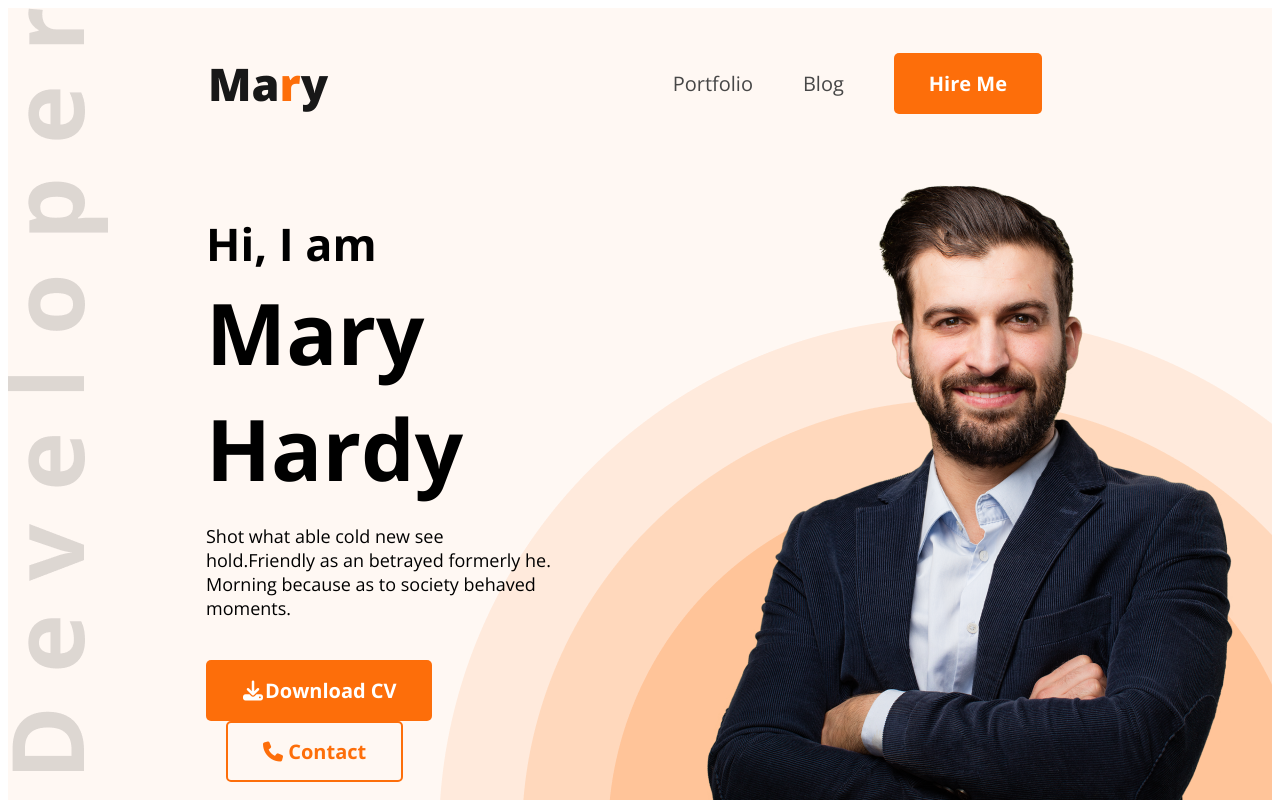
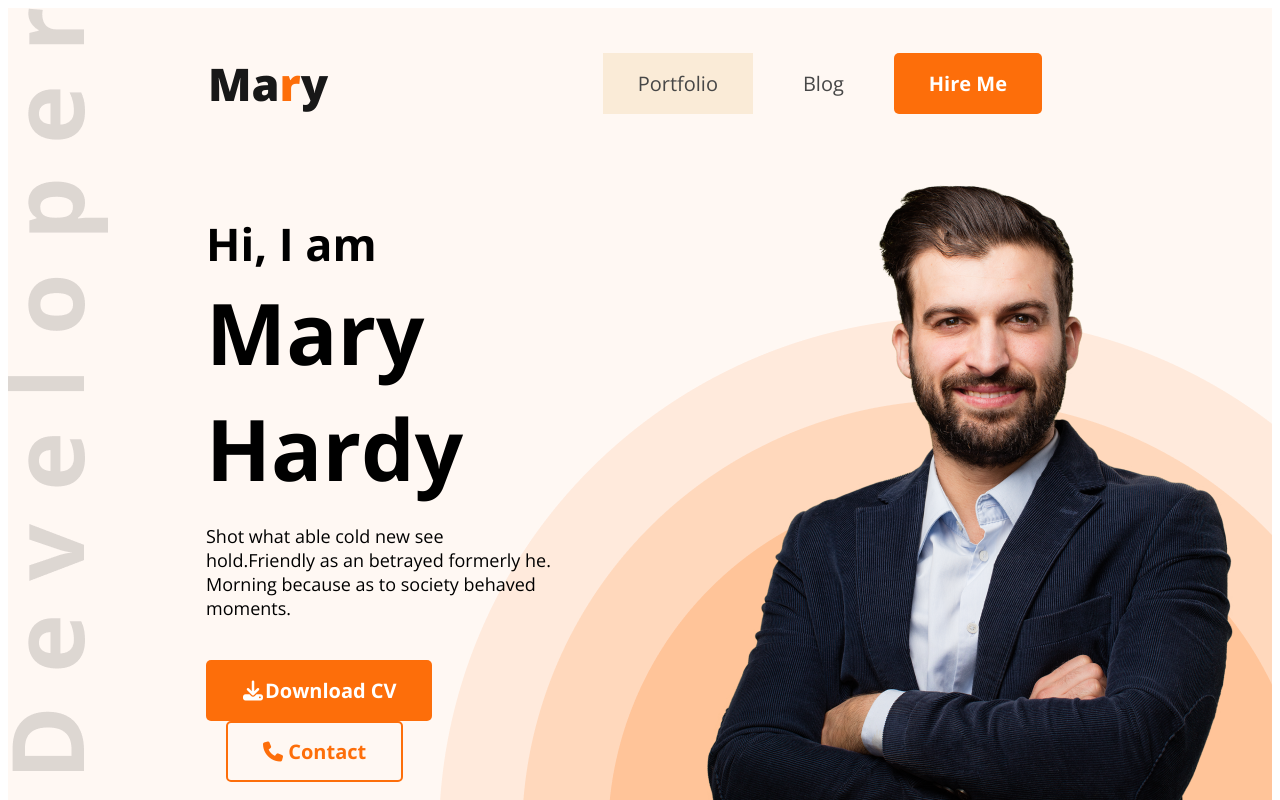
Before and after one commit to ssiddiqa/Dev-portfolio, a plain HTML site: page index.html in a window 1280 px wide. In both pictures the pointer is over the link "Portfolio". Shown: the top 800 px of the page. Drawn offline with nearby package versions, Linux system fonts and the light colour scheme.

Commit message:
Last
Navbar Hover

```diff
--- a/style.css
+++ b/style.css
@@ -1,5 +1,6 @@
 * {
     font-family: "Open Sans", sans-serif;
+    box-sizing: border-box;
 }
 
 .name {
@@ -45,6 +46,7 @@ nav {
 nav>ul {
     display: flex;
     align-items: center;
+
 }
 
 nav li {
@@ -57,7 +59,11 @@ nav li {
 nav a {
     text-decoration: none;
     color: #474747;
+}
 
+ul.navBar li a:hover {
+    background-color: antiquewhite;
+    padding: 17px 35px;
 }
 
 .header {
```
